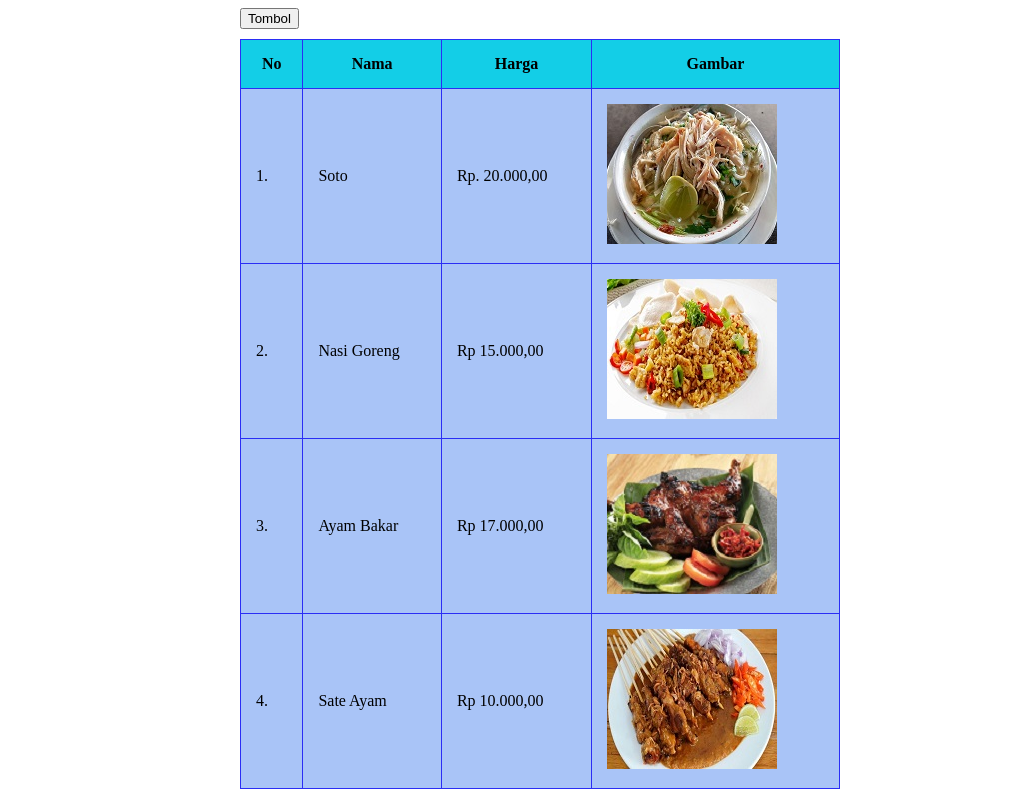
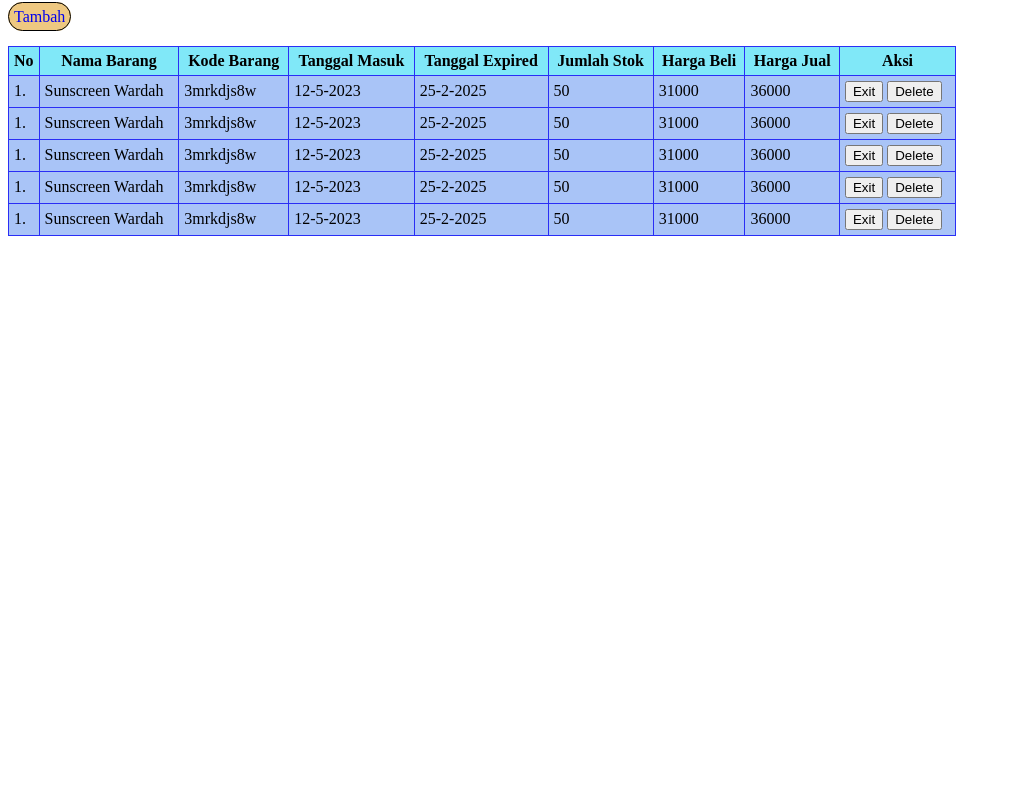
Before and after one commit to LufiCahyanti/html-activity-3, a plain HTML site: page index.html in a window 1280 px wide. Shown: the part 72-881 px from the top of the page, without its empty margins (0-1011 px from the left). After the commit the page ends 800 px from the top, so only its background shows below. Drawn offline with Linux system fonts and the light colour scheme.

Commit message:
perubahan tabel

```diff
--- a/index.html
+++ b/index.html
@@ -5,69 +5,108 @@
   <meta name="viewport" content="width=device-width, initial-scale=1.0">
   <title>Menu Makanan</title>
   <style>
-    .box {
-      width: 800px;
-      margin: auto;
-      margin-bottom: 20px;
-    }
     table {
         width: 75%;
         border-collapse: collapse;
+        margin-top: 20px;
     }
     th {
-        background-color: rgb(19, 206, 231);
-        padding: 15px;
+        background-color: rgb(128, 232, 248);
+        padding: 5px;
         border: 1px solid #2a2ef5;
     }
     td {
         border: 1px solid #2a2ef5;
-        padding: 15px;
+        padding: 5px;
         background-color: rgb(169, 196, 247);
         text-align: left;
     }
-    button {
-        margin-bottom: 10px;
+    .btn {
+        border: 1px solid black;
+        border-radius: 5cm;
+        text-decoration: dashed;
+        background-color: rgb(238, 200, 129);
+        padding: 5px;
+
     }
   </style>
 </head>
 <body>
     <div class="box">
-    <h1>Menu Makanan Warung Fichaa</h1>
-    <button>Tombol</button>
+    <h1>Daftar Produk</h1>
+    <a href="tambah.html" class="btn">Tambah</a>
+
     <table>
         <thead>
             <tr>
-                <th>No</th>
-                <th>Nama</th>
-                <th>Harga</th>
-                <th>Gambar</th>
+                <th width="10px">No</th>
+                <th>Nama Barang</th>
+                <th>Kode Barang</th>
+                <th>Tanggal Masuk</th>
+                <th>Tanggal Expired</th>
+                <th>Jumlah Stok</th>
+                <th>Harga Beli</th>
+                <th>Harga Jual</th>
+                <th>Aksi</th>
             </tr>
         </thead>
         <tbody>
             <tr>
                 <td>1.</td>
-                <td>Soto </td>
-                <td>Rp. 20.000,00</td>
-                <td><img src="soto.jpg"></td>
+                <td>Sunscreen Wardah </td>
+                <td>3mrkdjs8w</td>
+                <td>12-5-2023</td>
+                <td>25-2-2025</td>
+                <td>50</td>
+                <td>31000</td>
+                <td>36000</td>
+                <td><button>Exit</button> <button>Delete</button></td>
             </tr>
             <tr>
-                <td>2.</td>
-                <td>Nasi Goreng</td>
-                <td>Rp 15.000,00</td>
-                <td><img src="nasi goreng.jpeg"></td>
+                <td>1.</td>
+                <td>Sunscreen Wardah </td>
+                <td>3mrkdjs8w</td>
+                <td>12-5-2023</td>
+                <td>25-2-2025</td>
+                <td>50</td>
+                <td>31000</td>
+                <td>36000</td>
+                <td><button>Exit</button> <button>Delete</button></td>
             </tr>
             <tr>
-                <td>3.</td>
-                <td>Ayam Bakar</td>
-                <td>Rp 17.000,00</td>
-                <td><img src="ayam bakar.jpg"></td>
+                <td>1.</td>
+                <td>Sunscreen Wardah </td>
+                <td>3mrkdjs8w</td>
+                <td>12-5-2023</td>
+                <td>25-2-2025</td>
+                <td>50</td>
+                <td>31000</td>
+                <td>36000</td>
+                <td><button>Exit</button> <button>Delete</button></td>
             </tr>
             <tr>
-                <td>4.</td>
-                <td>Sate Ayam</td>
-                <td>Rp 10.000,00</td>
-                <td><img src="satee ayam.jpg"></td>
+                <td>1.</td>
+                <td>Sunscreen Wardah </td>
+                <td>3mrkdjs8w</td>
+                <td>12-5-2023</td>
+                <td>25-2-2025</td>
+                <td>50</td>
+                <td>31000</td>
+                <td>36000</td>
+                <td><button>Exit</button> <button>Delete</button></td>
             </tr>
+            <tr>
+                <td>1.</td>
+                <td>Sunscreen Wardah </td>
+                <td>3mrkdjs8w</td>
+                <td>12-5-2023</td>
+                <td>25-2-2025</td>
+                <td>50</td>
+                <td>31000</td>
+                <td>36000</td>
+                <td><button>Exit</button> <button>Delete</button></td>
+            </tr>
+
             </tbody>
         </div>
 
```
Also changed, not shown: tambah.html (added, +70 -0 lines).
